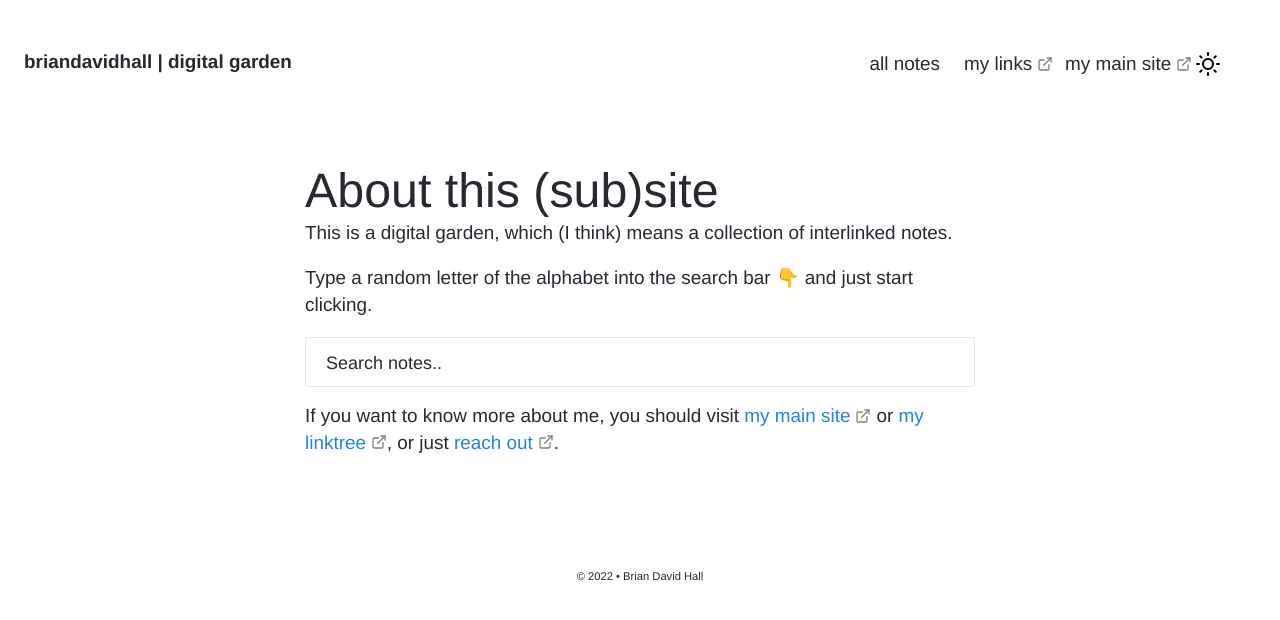
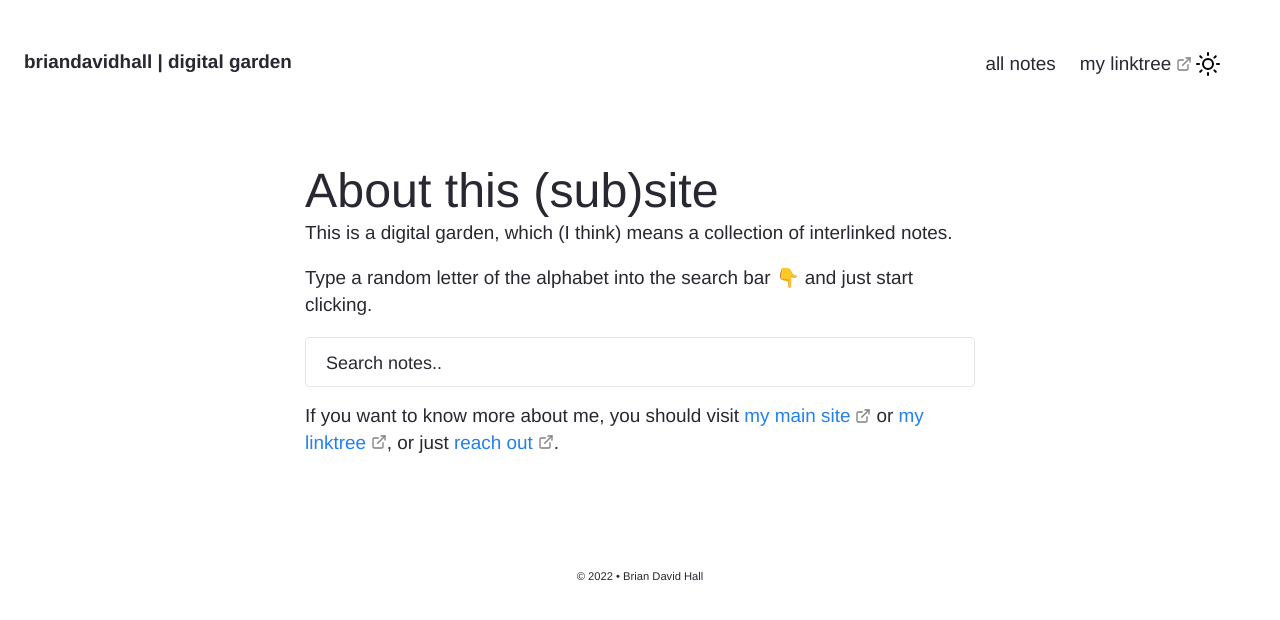
Before and after one commit to bruab/garden, a Jekyll site: the page built from pages/index.md, in a window 1280 px wide. Shown: the top 620 px of the page. Built offline with Jekyll 4.4.1, drawn with Linux system fonts in a browser that asks for light colours.

Commit message:
remove darkmode switcher and clean up nav links

```diff
--- a/_includes/Nav.html
+++ b/_includes/Nav.html
@@ -35,15 +35,6 @@
           <h6> {{site.heading}}</h6></a>
           <script src="{{ site.baseurl }}/assets/js/modeswitcher.js"></script>
           <script src="{{ site.baseurl }}/assets/js/Hamburger.js"></script>
-      <div class="navbar-item navbar-dark-mode__mobile is-hidden-tablet" onclick="modeSwitcher()">
-        <div class="buttons">
-          <a class="button is-text">
-            <span class="icon is-small">
-              <img src="{{ '/assets/img/sun.svg' | relative_url }}" id="theme-toggle-img--mobile">
-            </span>
-          </a>
-        </div>
-      </div>
       <a role="button" class="navbar-burger" aria-label="menu" aria-expanded="false" data-target="navbarBasicExample">
         <span aria-hidden="true"></span>
         <span aria-hidden="true"></span>
@@ -57,10 +48,7 @@
           all notes
         </a>
         <a href="https://bdh.wtf/" target="_blank" class="navbar-item">
-          my links
-        </a>
-        <a href="https://briandavidhall.com" target="_blank" class="navbar-item">
-          my main site
+          my linktree
         </a>
       </div>
       <div class="navbar-end is-hidden-mobile" onclick="modeSwitcher()" >
```
